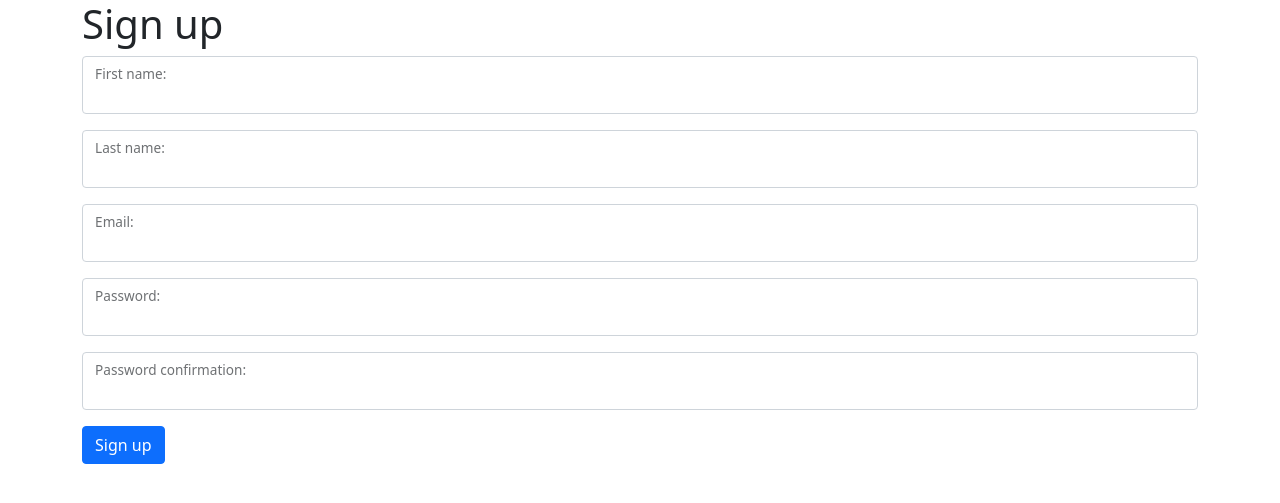
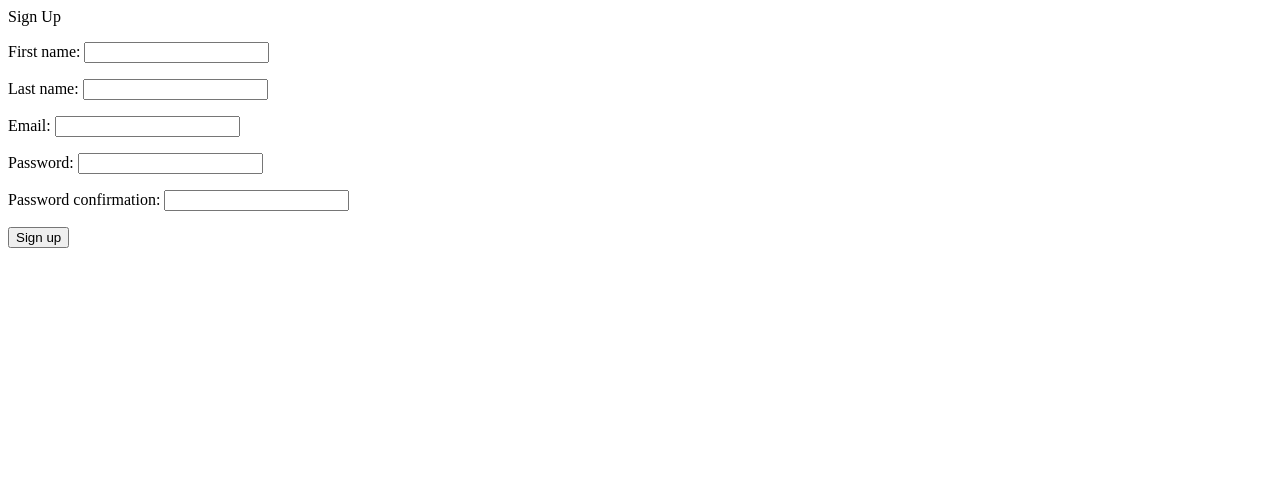
Before and after one commit to parneetkj/Ibis, a Django app: template lessons/templates/sign_up.html in a window 1280 px wide. Shown: the top 503 px of the page. Run offline with Django 4.2, Linux system fonts and the light colour scheme; the template is opened without the code that fills it: values that come from a table or form of the project are taken from there, others are empty; some libraries are stand-ins or nearby versions.

Commit message:
restructured code
-had error in the terminal but solved them through HTML

```diff
--- a/lessons/templates/sign_up.html
+++ b/lessons/templates/sign_up.html
@@ -1,15 +1,13 @@
-{% extends 'base_content.html' %}
-{% block content %}
-<div class="container">
-  <div class="row">
-    <div class="col-12">
-      <h1>Sign up</h1>
-      <form action="{% url 'sign_up' %}" method="post">
-        {% csrf_token %}
-        {% include 'partials/bootstrap_form.html' with form=form %}
-        <input type="submit" value="Sign up" class="btn btn-primary">
-      </form>
-    </div>
-  </div>
-</div>
-{% endblock %}
+<html>
+    <head>
+        <title>Clucker</title>
+    </head>
+    <body>
+        <h1<>Sign Up</h1>
+        <form action=" {% url 'sign_up' %}" method="post">
+           {% csrf_token %}
+           {{form.as_p}}
+           <input type = "submit" value="Sign up">
+
+    </body>
+</html>
```
